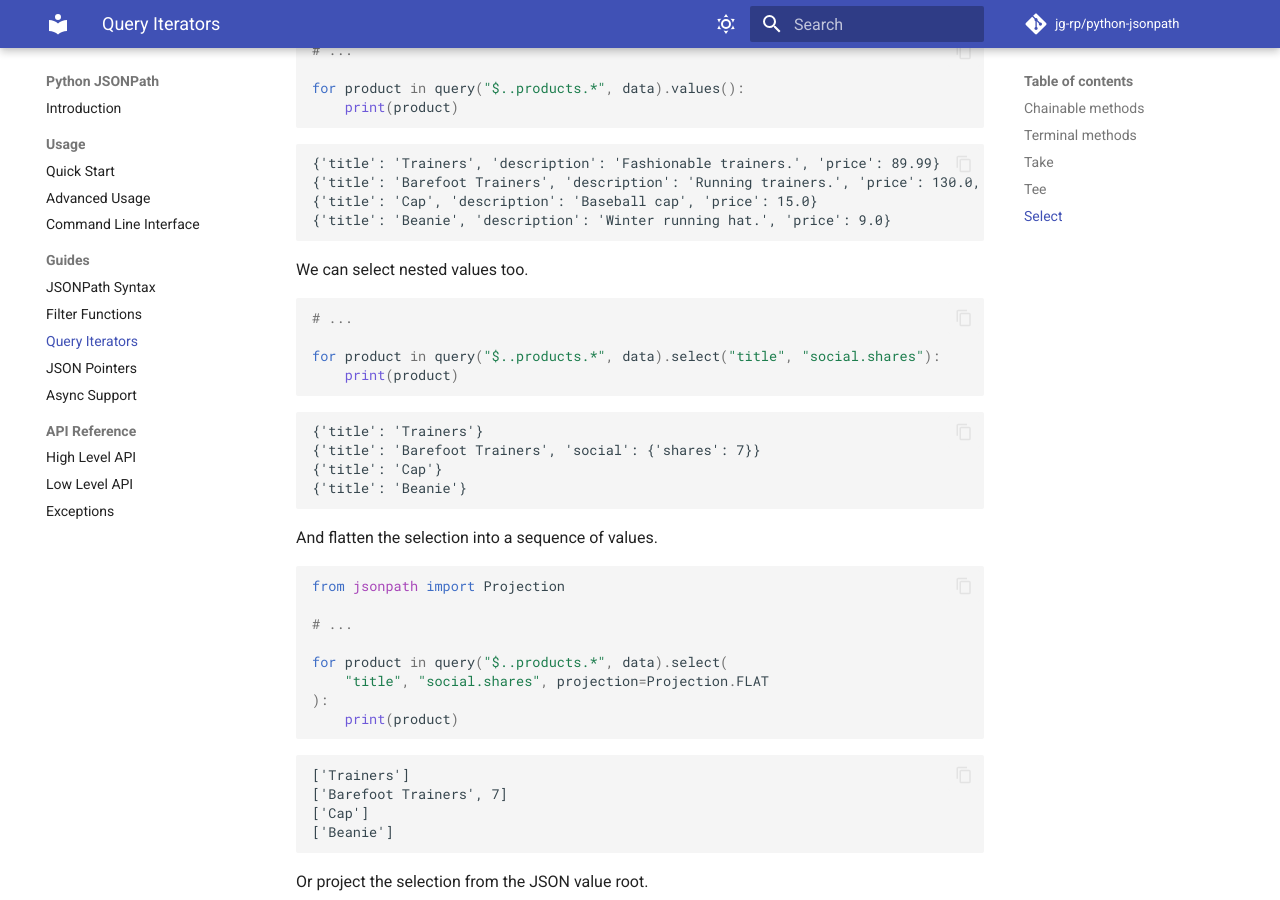
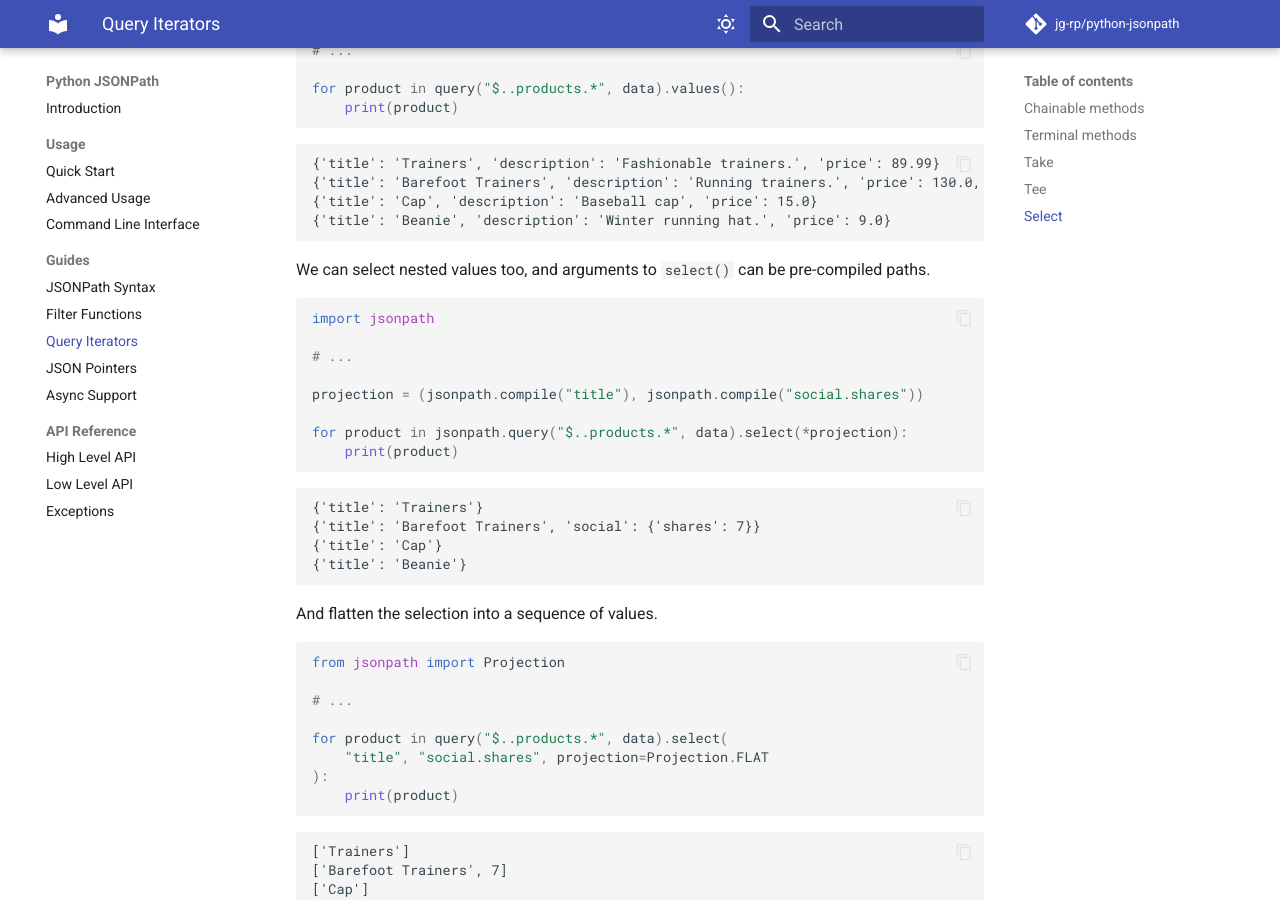
Before and after one commit to jg-rp/python-jsonpath, an MkDocs documentation site: the page built from docs/query.md, in a window 1280 px wide and 900 px high, scrolled down 3766 px. Built offline with MkDocs 1.6.1 and Material for MkDocs 9.7.7, drawn with Linux system fonts in a browser that asks for light colours; comment, search, counter and statistics services are not loaded.

Commit message:
Allow `Query.select()` to accept pre-compiled paths

````diff
--- a/docs/query.md
+++ b/docs/query.md
@@ -166,12 +166,16 @@ for product in query("$..products.*", data).values():
 {'title': 'Beanie', 'description': 'Winter running hat.', 'price': 9.0}
 ```
 
-We can select nested values too.
+We can select nested values too, and arguments to `select()` can be pre-compiled paths.
 
 ```python
+import jsonpath
+
 # ...
 
-for product in query("$..products.*", data).select("title", "social.shares"):
+projection = (jsonpath.compile("title"), jsonpath.compile("social.shares"))
+
+for product in jsonpath.query("$..products.*", data).select(*projection):
     print(product)
 ```
 
````
Also changed, not shown: 2 other files.
